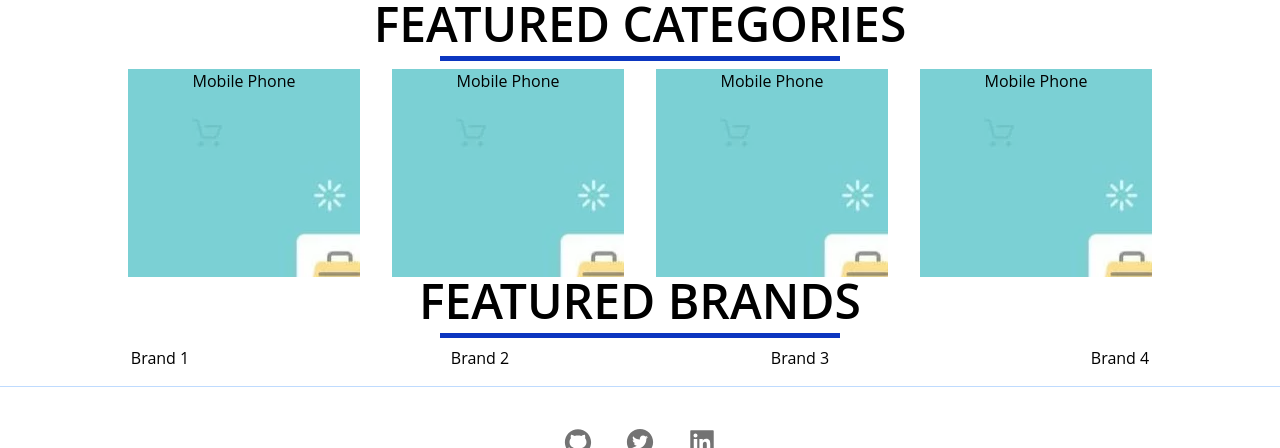
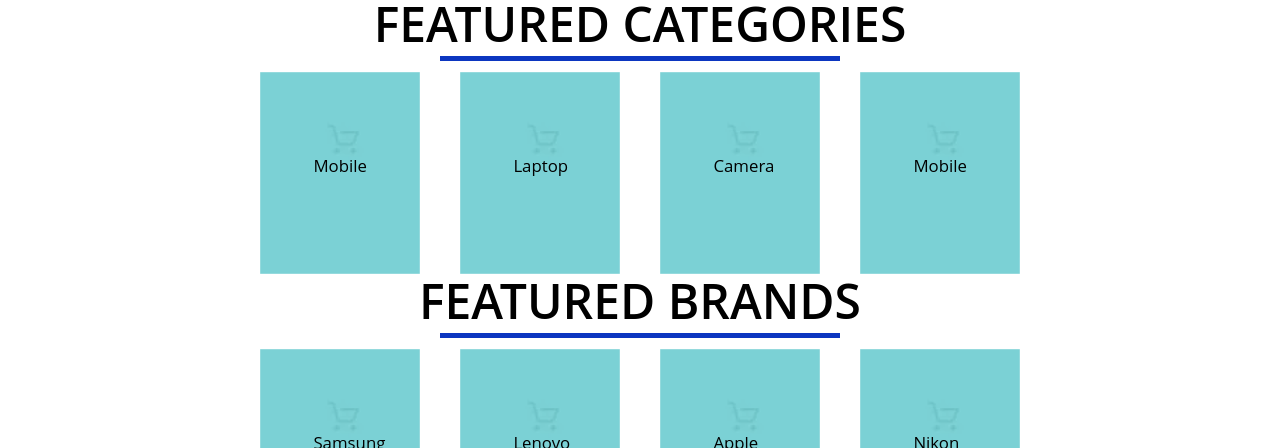
Before and after one commit to abhiaswale/ecom-frontend, a React (Create React App) app: page / in a window 1280 px wide. Shown: the part 504-952 px from the top of the page. Built offline with nearby package versions, Linux system fonts and the light colour scheme; no server answers.

Commit message:
added layout

```diff
--- a/src/components/Landing/Landing.js
+++ b/src/components/Landing/Landing.js
@@ -9,8 +9,47 @@
   const navigate = useNavigate();
 
   const filterHandler = (id) => {
+    console.log("Called");
     navigate("/shop", { state: id });
   };
+
+  const categoriesArray = [
+    {
+      background: bg,
+      name: "Mobile",
+    },
+    {
+      background: bg,
+      name: "Laptop",
+    },
+    {
+      background: bg,
+      name: "Camera",
+    },
+    {
+      background: bg,
+      name: "Mobile",
+    },
+  ];
+
+  const brandsArray = [
+    {
+      background: bg,
+      name: "Samsung",
+    },
+    {
+      background: bg,
+      name: "Lenovo",
+    },
+    {
+      background: bg,
+      name: "Apple",
+    },
+    {
+      background: bg,
+      name: "Nikon",
+    },
+  ];
   return (
     <div>
       <Navigation />
@@ -40,63 +79,22 @@
           />
         </div>
         <div className="flex justify-center items-center">
-          <div className="w-4/5 grid grid-cols-4 h-52 gap-8">
-            <div className="relative">
-              <div
-                style={{ backgroundImage: `url(${bg})` }}
-                className="w-full h-full opacity-60 absolute hover:tr"
-              ></div>
-              <div
-                className="absolute top-0 left-0 w-full h-full text-center"
-                onClick={() => {
-                  filterHandler("Mobile Phone");
-                }}
-              >
-                Mobile Phone
+          <div className="w-3/5 grid grid-cols-4 h-52 gap-8">
+            {categoriesArray.map((item) => (
+              <div className="cursor-pointer relative transition-all border-8 border-transparent scale-105 hover:border-0 hover:text-xl">
+                <div
+                  onClick={() => {
+                    filterHandler(item.name);
+                  }}
+                  style={{ backgroundImage: `url(${item.background})` }}
+                  className="w-full h-full opacity-60 absolute"
+                ></div>
+
+                <div className="absolute top-[40%] left-1/3 text-center">
+                  {item.name}
+                </div>
               </div>
-            </div>
-            <div className="relative">
-              <div
-                style={{ backgroundImage: `url(${bg})` }}
-                className="w-full h-full opacity-60 absolute"
-              ></div>
-              <div
-                className="absolute top-0 left-0 w-full h-full"
-                onClick={() => {
-                  filterHandler("Mobile Phone");
-                }}
-              >
-                Mobile Phone
-              </div>
-            </div>
-            <div className="relative">
-              <div
-                style={{ backgroundImage: `url(${bg})` }}
-                className="w-full h-full opacity-60 absolute"
-              ></div>
-              <div
-                className="absolute top-0 left-0 w-full h-full "
-                onClick={() => {
-                  filterHandler("Mobile Phone");
-                }}
-              >
-                Mobile Phone
-              </div>
-            </div>
-            <div className="relative">
-              <div
-                style={{ backgroundImage: `url(${bg})` }}
-                className="w-full h-full opacity-60 absolute"
-              ></div>
-              <div
-                className="absolute top-0 left-0 w-full h-full"
-                onClick={() => {
-                  filterHandler("Mobile Phone");
-                }}
-              >
-                Mobile Phone
-              </div>
-            </div>
+            ))}
           </div>
         </div>
       </section>
@@ -111,12 +109,23 @@
             }}
           />
         </div>
-        <div>
-          <div className="grid grid-cols-4">
-            <div>Brand 1</div>
-            <div>Brand 2</div>
-            <div>Brand 3</div>
-            <div>Brand 4</div>
+        <div className="flex justify-center items-center">
+          <div className="w-3/5 grid grid-cols-4 h-52 gap-8">
+            {brandsArray.map((item) => (
+              <div className="cursor-pointer relative transition-all border-8 border-transparent scale-105 hover:border-0 hover:text-xl">
+                <div
+                  onClick={() => {
+                    filterHandler(item.name);
+                  }}
+                  style={{ backgroundImage: `url(${item.background})` }}
+                  className="w-full h-full opacity-60 absolute"
+                ></div>
+
+                <div className="absolute top-[40%] left-1/3 text-center">
+                  {item.name}
+                </div>
+              </div>
+            ))}
           </div>
         </div>
       </section>
```
